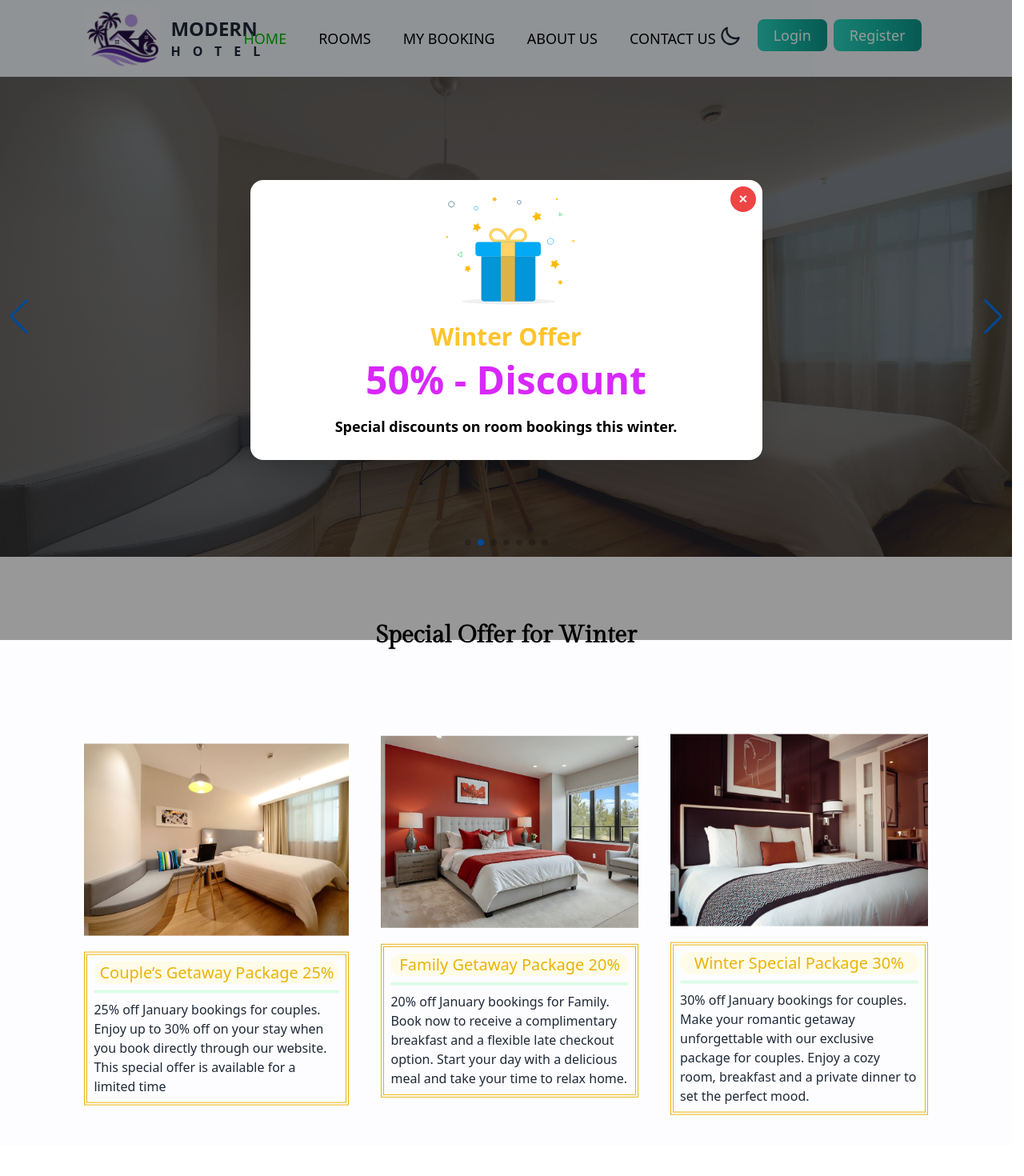
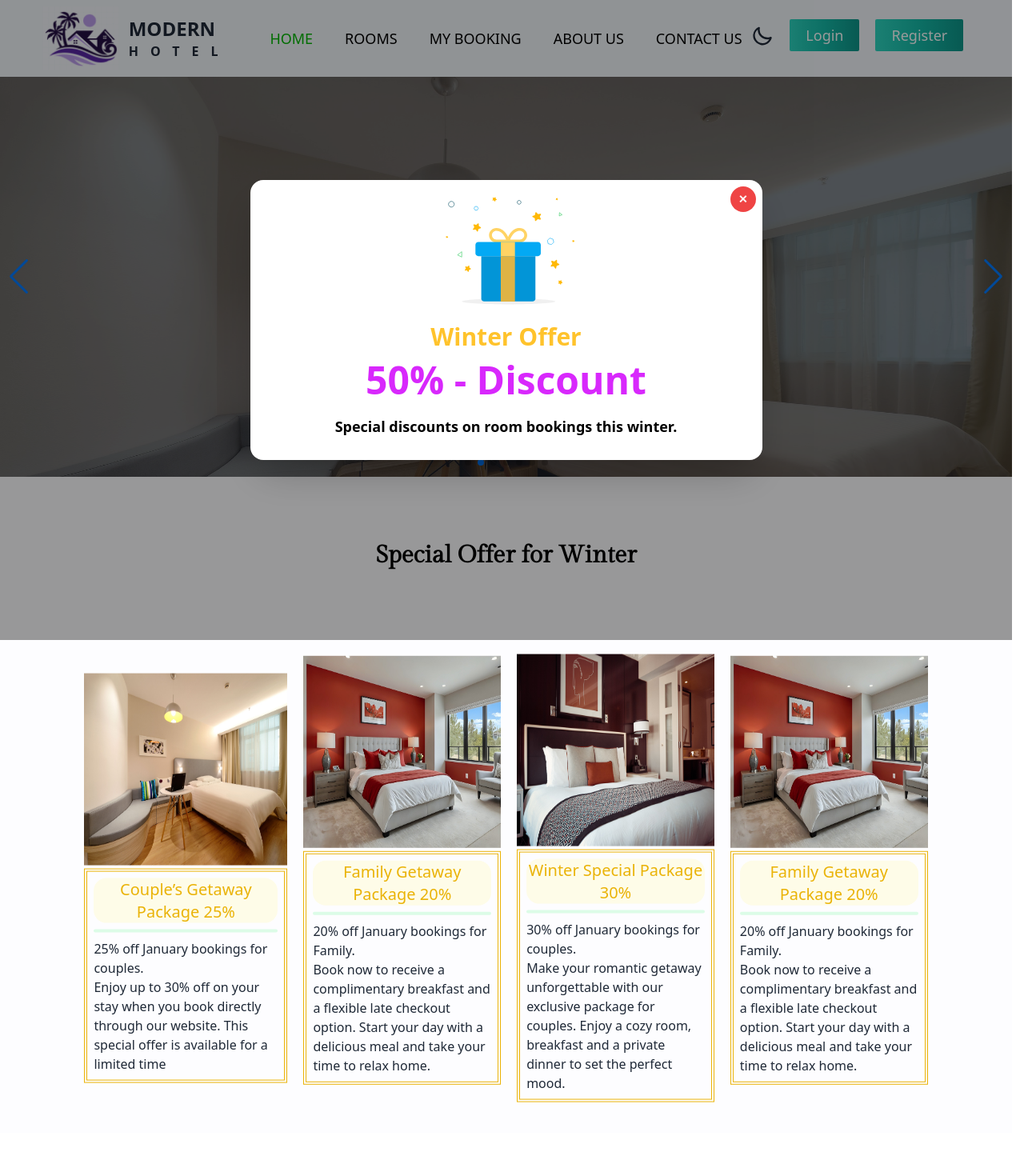
Before and after one commit to alamin-hero10/modern-hotel-booking-projects-client-site-a11, a React (Vite) app: page / in a window 1280 px wide. Shown: the top 1470 px of the page at 80% size. Built offline with nearby package versions, Linux system fonts and the light colour scheme; no server answers.

Commit message:
added update file and components

```diff
--- a/index.html
+++ b/index.html
@@ -1,5 +1,5 @@
 <!doctype html>
-<html lang="en">
+<html lang="en" data-theme="light">
   <head>
     <meta charset="UTF-8" />
     <link rel="icon" type="image/svg+xml" href="./src/assets/logo.png" />
--- a/src/components/Banner/Banner.jsx
+++ b/src/components/Banner/Banner.jsx
@@ -20,9 +20,8 @@ import hotelImg7 from "../../assets/hotel7.png"
 
 const Banner = () => {
     return (
-        <div>
+        <div className="">
             {/* Slider */}
-            <div className="">
             <Swiper
                 spaceBetween={0}
                 centeredSlides={true}
@@ -41,7 +40,7 @@ const Banner = () => {
                 <SwiperSlide>
                     <div className="hero place-items-stretch">
                         <div>
-                                <img className='w-full h-[600px]' src={hotelImg1} alt="" />
+                            <img className='w-full h-[500px]' src={hotelImg1} alt="" />
                         </div>
                         <div className="hero-overlay bg-opacity-60"></div>
                         <div className="hero-content max-w-none text-neutral-content text-center">
@@ -56,7 +55,7 @@ const Banner = () => {
                 </SwiperSlide>
                 {/* Swiper-Slide-02 */}
                 <SwiperSlide>
-                        <div className="hero place-items-stretch h-[600px]">
+                    <div className="hero place-items-stretch h-[500px]">
                         <div>
                             <img className='w-full h-[700px]' src={hotelImg2} alt="" />
                         </div>
@@ -73,7 +72,7 @@ const Banner = () => {
                 </SwiperSlide>
                 {/* Swiper-Slide-03 */}
                 <SwiperSlide>
-                        <div className="hero place-items-stretch h-[600px]">
+                    <div className="hero place-items-stretch h-[500px]">
                         <div>
                             <img className='w-full h-[700px]' src={hotelImg3} alt="" />
                         </div>
@@ -90,7 +89,7 @@ const Banner = () => {
                 </SwiperSlide>
                 {/* Swiper-Slide-04 */}
                 <SwiperSlide>
-                        <div className="hero place-items-stretch h-[600px]">
+                    <div className="hero place-items-stretch h-[500px]">
                         <div>
                             <img className='w-full h-[700px]' src={hotelImg4} alt="" />
                         </div>
@@ -107,7 +106,7 @@ const Banner = () => {
                 </SwiperSlide>
                 {/* Swiper-Slide-05 */}
                 <SwiperSlide>
-                        <div className="hero place-items-stretch h-[600px]">
+                    <div className="hero place-items-stretch h-[500px]">
                         <div>
                             <img className='w-full h-[700px]' src={hotelImg5} alt="" />
                         </div>
@@ -124,7 +123,7 @@ const Banner = () => {
                 </SwiperSlide>
                 {/* Swiper-Slide-06 */}
                 <SwiperSlide>
-                        <div className="hero place-items-stretch h-[600px]">
+                    <div className="hero place-items-stretch h-[500px]">
                         <div>
                             <img className='w-full h-[700px]' src={hotelImg6} alt="" />
                         </div>
@@ -141,7 +140,7 @@ const Banner = () => {
                 </SwiperSlide>
                 {/* Swiper-Slide 07 */}
                 <SwiperSlide>
-                        <div className="hero place-items-stretch h-[600px]">
+                    <div className="hero place-items-stretch h-[500px]">
                         <div>
                             <img className='w-full h-[700px]' src={hotelImg7} alt="" />
                         </div>
@@ -158,7 +157,6 @@ const Banner = () => {
                 </SwiperSlide>
             </Swiper>
         </div>
-        </div>
     );
 };
 
--- a/src/components/Count/Count.jsx
+++ b/src/components/Count/Count.jsx
@@ -9,7 +9,7 @@ import 'animate.css';
 
 const Count = () => {
     return (
-        <div className="grid md:grid-cols-2 lg:grid-cols-4 gap-5 mx-auto">
+        <div className="grid md:grid-cols-2 lg:grid-cols-4 items-center justify-between gap-5 mx-auto">
             <div className="flex items-center justify-center gap-3 animate__animated animate__bounceInLeft animate__delay-.5s animate__slower">
                 <img className="w-16 h-16" src={guests} alt="" />
                 <div className="ml-2">
--- a/src/components/FeaturedRooms/FeaturedRooms.jsx
+++ b/src/components/FeaturedRooms/FeaturedRooms.jsx
@@ -23,9 +23,9 @@ const FeaturedRooms = () => {
 
     // ---Return---
     return (
-        <div className="grid grid-cols-1 md:grid-cols-2 lg:grid-cols-3 gap-14">
+        <div className="grid grid-cols-1 md:grid-cols-2 lg:grid-cols-4 gap-5">
             {
-                rooms.slice(0, 6).map((room) => <FeaturedRoomCard key={room._id} roomData={room}></FeaturedRoomCard>)
+                rooms.slice(0, 4).map((room) => <FeaturedRoomCard key={room._id} roomData={room}></FeaturedRoomCard>)
             }
         </div>
     );
--- a/src/components/Navbar/Navbar.jsx
+++ b/src/components/Navbar/Navbar.jsx
@@ -21,7 +21,7 @@ const Navbar = () => {
 
     // ---Return---
     return (
-        <div className="navbar bg-[#F1F5F9] px-0  z-10">
+        <div className="navbar bg-[#F1F5F9] px-0 py-2">
             <div className="navbar-start">
                 <div className="dropdown">
                     <div tabIndex={0} role="button" className="btn btn-ghost lg:hidden">
@@ -120,9 +120,9 @@ const Navbar = () => {
                                 </>
                                     :
                                     <>
-                                        <div className="flex flex-col md:flex md:flex-row">
-                                            <Link to="/login" className="text-white bg-gradient-to-r from-teal-400 via-teal-500 to-teal-600 hover:bg-gradient-to-br focus:ring-4 focus:outline-none focus:ring-teal-300 dark:focus:ring-teal-800 font-medium rounded-lg text-lg px-5 py-1.5 text-center me-2 mb-2">Login</Link>
-                                            <Link to="/register" className="text-white bg-gradient-to-r from-teal-400 via-teal-500 to-teal-600 hover:bg-gradient-to-br focus:ring-4 focus:outline-none focus:ring-teal-300 dark:focus:ring-teal-800 font-medium rounded-lg text-lg px-5 py-1.5 text-center me-2 mb-2">Register</Link>
+                                        <div className="flex flex-col gap-3 md:flex md:flex-row">
+                                            <Link to="/login" className="text-white bg-gradient-to-r from-teal-400 via-teal-500 to-teal-600 hover:bg-gradient-to-br focus:ring-4 focus:outline-none focus:ring-teal-300 dark:focus:ring-teal-800 font-medium rounded-sm text-lg px-5 py-1.5 text-center me-2 mb-2">Login</Link>
+                                            <Link to="/register" className="text-white bg-gradient-to-r from-teal-400 via-teal-500 to-teal-600 hover:bg-gradient-to-br focus:ring-4 focus:outline-none focus:ring-teal-300 dark:focus:ring-teal-800 font-medium rounded-sm text-lg px-5 py-1.5 text-center me-2 mb-2">Register</Link>
                                         </div>
                                     </>
                             }
--- a/src/components/SpecialOffer/SpecialOffer.jsx
+++ b/src/components/SpecialOffer/SpecialOffer.jsx
@@ -8,7 +8,7 @@ import cardImg3 from "../../assets/hotel6.jpg"
 
 const SpecialOffer = () => {
     return (
-        <div className="md:flex items-center justify-center gap-10">
+        <div className="md:flex items-center justify-center gap-5">
             {/* Offer Card - 01 */}
             <motion.div
                 className="w-[350px]"
@@ -18,7 +18,7 @@ const SpecialOffer = () => {
                     className="w-[400px] h-60"
                     src={cardImg1}
                     alt="" />
-                <div className="border-4 border-double border-yellow-500 p-2 mt-5">
+                <div className="border-4 border-double border-yellow-500 p-2 mt-1">
                     <h3 className="text-xl font-medium text-yellow-500 bg-yellow-50 rounded-2xl text-center">Couple’s Getaway Package 25%</h3>
                     <div className="bg-green-100 py-[2px] my-2 rounded-lg"></div>
                     <div className="">
@@ -36,7 +36,7 @@ const SpecialOffer = () => {
                     className="w-[400px] h-60"
                     src={cardImg2}
                     alt="" />
-                <div className="border-4 border-double border-yellow-500 p-2 mt-5">
+                <div className="border-4 border-double border-yellow-500 p-2 mt-1">
                     <h3 className="text-xl font-medium text-yellow-500 bg-yellow-50 rounded-2xl text-center">Family Getaway Package 20%</h3>
                     <div className="bg-green-100 py-[2px] my-2 rounded-lg"></div>
                     <div className="">
@@ -54,11 +54,29 @@ const SpecialOffer = () => {
                     className="w-[400px] h-60"
                     src={cardImg3}
                     alt="" />
-                <div className="border-4 border-double border-yellow-500 p-2 mt-5">
+                <div className="border-4 border-double border-yellow-500 p-2 mt-1">
                     <h3 className="text-xl font-medium text-yellow-500 bg-yellow-50 rounded-2xl text-center">Winter Special Package 30%</h3>
                     <div className="bg-green-100 py-[2px] my-2 rounded-lg"></div>
                     <p className="text-base font-medium">30% off January bookings for couples.</p>
                     <p>Make your romantic getaway unforgettable with our exclusive package for couples. Enjoy a cozy room, breakfast and a private dinner to set the perfect mood.</p>
+                </div>
+            </motion.div>
+            {/* Offer Card - 02 */}
+            <motion.div
+                className="w-[340px]"
+                animate={{ y: [0, 50, 0] }}
+                transition={{ duration: 10, repeat: Infinity }}>
+                <img
+                    className="w-[400px] h-60"
+                    src={cardImg2}
+                    alt="" />
+                <div className="border-4 border-double border-yellow-500 p-2 mt-1">
+                    <h3 className="text-xl font-medium text-yellow-500 bg-yellow-50 rounded-2xl text-center">Family Getaway Package 20%</h3>
+                    <div className="bg-green-100 py-[2px] my-2 rounded-lg"></div>
+                    <div className="">
+                        <p className="text-base font-medium">20% off January bookings for Family.</p>
+                        <p>Book now to receive a complimentary breakfast and a flexible late checkout option. Start your day with a delicious meal and take your time to relax home.</p>
+                    </div>
                 </div>
             </motion.div>
         </div>
--- a/src/layouts/MainLayouts/MainLayout.jsx
+++ b/src/layouts/MainLayouts/MainLayout.jsx
@@ -6,8 +6,8 @@ const MainLayout = () => {
     return (
         <div className="">
             {/* Navbar */}
-            <div className="bg-[#F1F5F9]">
-                <div className="w-10/12 mx-auto">
+            <div className="bg-[#F1F5F9] sticky top-0 z-50">
+                <div className="w-11/12 mx-auto">
                     <Navbar></Navbar>
                 </div>
             </div>
@@ -18,13 +18,13 @@ const MainLayout = () => {
             </div>
             {/* ---Footer--- */}
             <div className="bg-slate-800 mt-20">
-                <div className="w-10/12 mx-auto">
+                <div className="w-11/12 mx-auto">
                     <Footer></Footer>
                 </div>
                 {/* Divider */}
                 <div className="border-b border-solid border-[#5EEAD4]"></div >
                 {/* CopyRight */}
-                <footer className="footer footer-center text-white py-5">
+                <footer className="footer footer-center text-white py-2">
                     <aside>
                         <p className="text-base">Copyright © {new Date().getFullYear()} - All right reserved by MODERN HOTEL Ltd</p>
                     </aside>
--- a/src/pages/Home/Home.jsx
+++ b/src/pages/Home/Home.jsx
@@ -9,7 +9,6 @@ import BookingOfferModal from "../../components/BookingOfferModal/BookingOfferMo
 
 
 const Home = () => {
-
     return (
         <div className="">
             <Helmet>
@@ -32,7 +31,7 @@ const Home = () => {
             </div>
             {/* FeaturedRooms */}
             <div className="mb-10 md:mb-0 bg-[#fdfeff] pb-20">
-                <div className="w-10/12 md:w-8/12 mx-auto">
+                <div className="w-10/12 mx-auto">
                     <FeaturedRooms></FeaturedRooms>
                 </div>
             </div>
--- a/src/pages/Rooms/Rooms.jsx
+++ b/src/pages/Rooms/Rooms.jsx
@@ -23,14 +23,14 @@ const Rooms = () => {
 
     // ---Return---
     return (
-        <div className="w-10/12 mx-auto my-14">
+        <div className="w-10/12 mx-auto my-14 min-h-screen">
             <Helmet>
                 <title>Rooms | Modern Hotel</title>
                 <meta name="description" content="Nested component" />
             </Helmet>
             {/* ---Sorting--- */}
             <div className="md:flex items-center justify-between mb-7">
-                <h1 className="text-2xl font-medium bg-green-100 rounded-xl py-1 px-3 mb-5 md:mb-0">Choose The Room:</h1>
+                <h1 className="text-2xl font-medium bg-green-100 py-1 px-3 mb-5 md:mb-0">Choose The Room:</h1>
                 {/* ---Sorting--- */}
                 <div className="">
                     <select
@@ -43,7 +43,7 @@ const Rooms = () => {
                 </div>
             </div>
             {/* ---Rooms Map--- */}
-            <div className="grid grid-cols-1 gap-7 md:grid-cols-2 md:gap-12 lg:grid-cols-4">
+            <div className="grid grid-cols-1 md:grid-cols-2 lg:grid-cols-4 gap-5">
                 {
                     rooms.map((room) => <RoomCard key={room._id} roomData={room}></RoomCard>)
                 }
```
Also changed, not shown: src/components/FeaturedRoomCard/FeaturedRoomCard.jsx (+4 -4 lines), src/components/RoomCard/RoomCard.jsx (+4 -4 lines), src/components/RoomDetail/RoomDetail.jsx (+11 -9 lines). Lines whose indentation alone changed are shown as unchanged.
